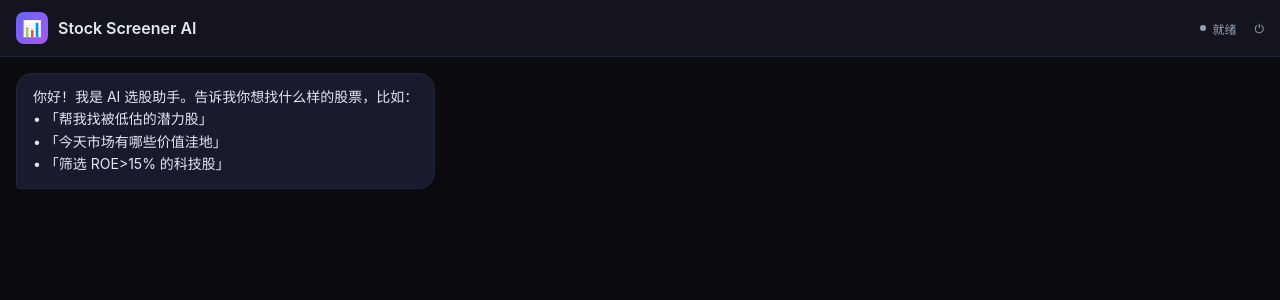
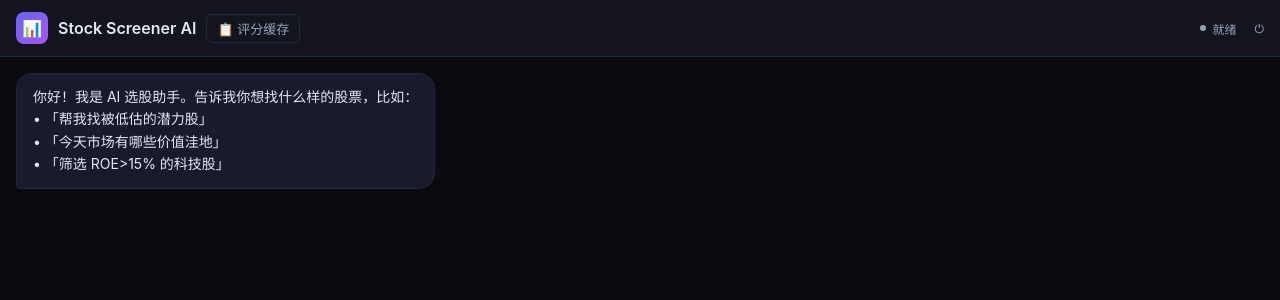
Before and after one commit to l17396917969-cell/stock-screener, a Flask app: template templates/ai_chat.html in a window 1280 px wide. Shown: the top 300 px of the page. Run offline with Flask 3, Linux system fonts and the light colour scheme; the template is opened without the code that fills it, so the values that code supplies are empty.

Commit message:
feat: AI对话页header加「评分缓存」导航链接

```diff
--- a/templates/ai_chat.html
+++ b/templates/ai_chat.html
@@ -280,6 +280,7 @@
 <header>
   <div class="logo">📊</div>
   <h1>Stock Screener AI</h1>
+  <a href="/scores" style="color:var(--muted);text-decoration:none;font-size:13px;padding:4px 10px;border:1px solid var(--border);border-radius:6px;transition:all .2s" onmouseover="this.style.borderColor='var(--primary)';this.style.color='var(--text)'" onmouseout="this.style.borderColor='var(--border)';this.style.color='var(--muted)'">📋 评分缓存</a>
   <div class="status"><span class="dot off" id="statusDot"></span><span id="statusText">就绪</span></div>
   <a href="#" onclick="document.getElementById('logoutForm').submit();return false" style="color:var(--muted);font-size:12px;text-decoration:none;margin-left:8px">⏻</a>
   <form id="logoutForm" method="POST" action="/logout" style="display:none"></form>
```
